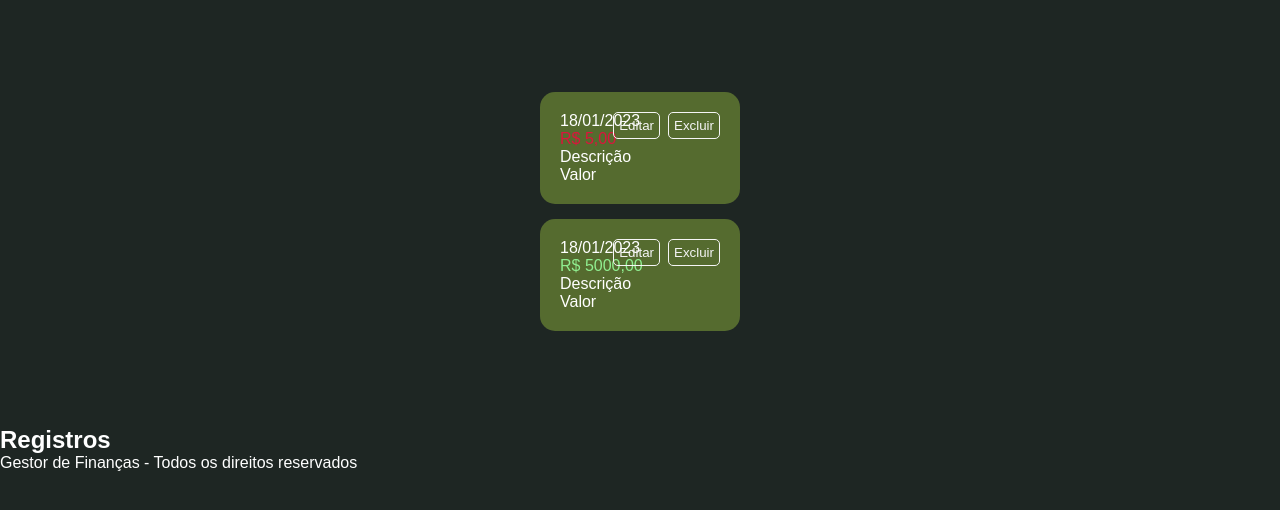
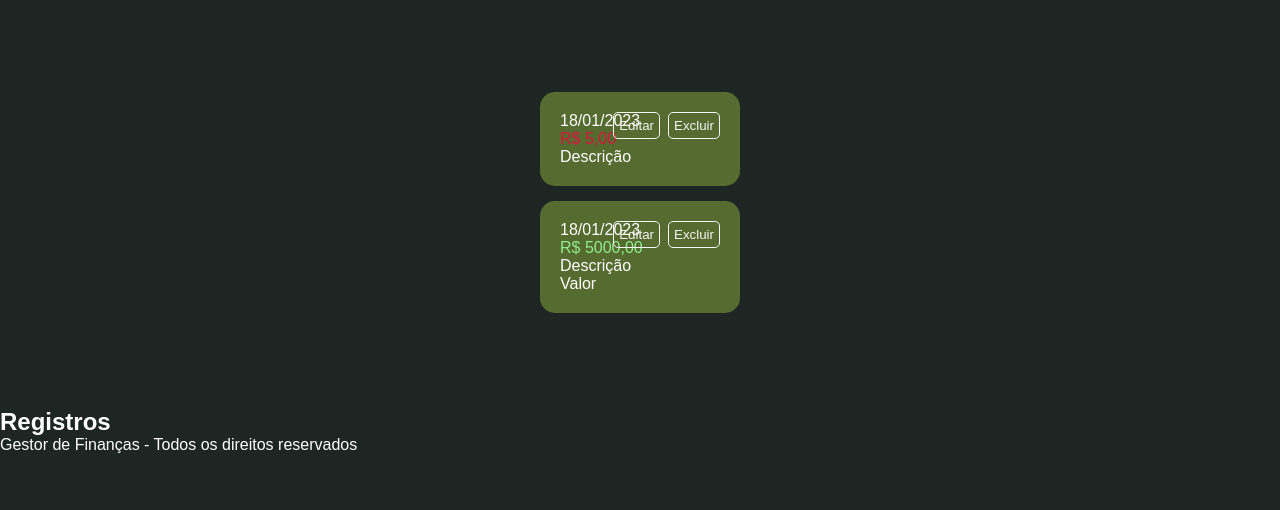
Before and after one commit to pedrobarbozaa/exercicios, a plain HTML site: page index.html in a window 1280 px wide. Shown: the part 80-590 px from the top of the page. Drawn offline with Linux system fonts and the light colour scheme.

Commit message:
começo do gestor de finanças

```diff
--- a/index.html
+++ b/index.html
@@ -18,7 +18,6 @@
                 <p>18/01/2023</p>
                 <p class="amount">R$ 5,00</p>
                 <p>Descrição</p>
-                <p>Valor</p>
                 <button>Editar</button>
                 <button>Excluir</button>
             </div>
```
